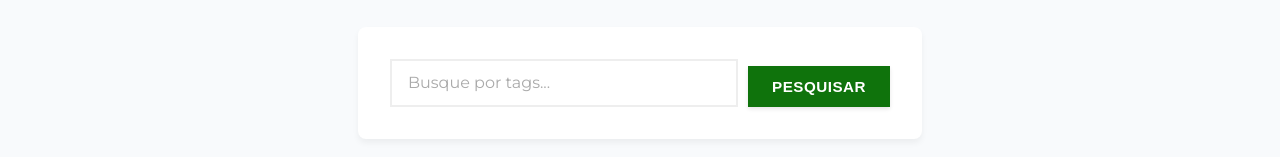
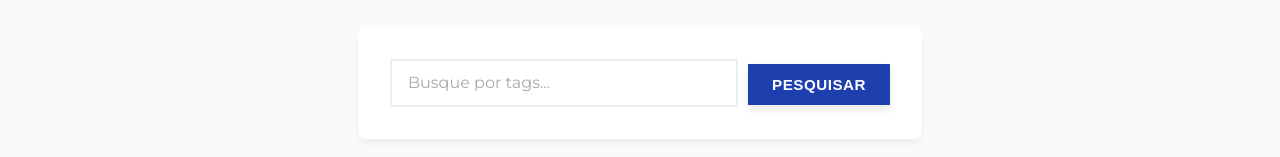
Before and after one commit to GabrielMalava/Mini-blog, a React (Create React App) app: page / in a window 1280 px wide. In both pictures the pointer is over the button "PESQUISAR". Shown: the part 172-329 px from the top of the page. Built offline with nearby package versions, Linux system fonts and the light colour scheme; no server answers; the database is empty.

Commit message:
update style

```diff
--- a/src/index.css
+++ b/src/index.css
@@ -113,6 +113,8 @@ textarea::placeholder {
   text-transform: uppercase;
   letter-spacing: 0.5px;
   box-shadow: 0 2px 4px rgba(0, 0, 0, 0.1);
+  position: relative;
+  overflow: hidden;
 }
 
 .btn.btn-dark {
@@ -129,12 +131,14 @@ textarea::placeholder {
 }
 
 .btn:hover {
-  background-color: #0f730c;
-  color: #fff;
+  background-color: var(--secondary-color);
+  transform: translateY(-2px);
+  box-shadow: 0 4px 8px rgba(0, 0, 0, 0.1);
 }
 
 .btn.btn-outline:hover {
-  background-color: #000;
+  background-color: var(--primary-color);
+  color: #fff;
 }
 
 .btn.btn-danger:hover {
```
